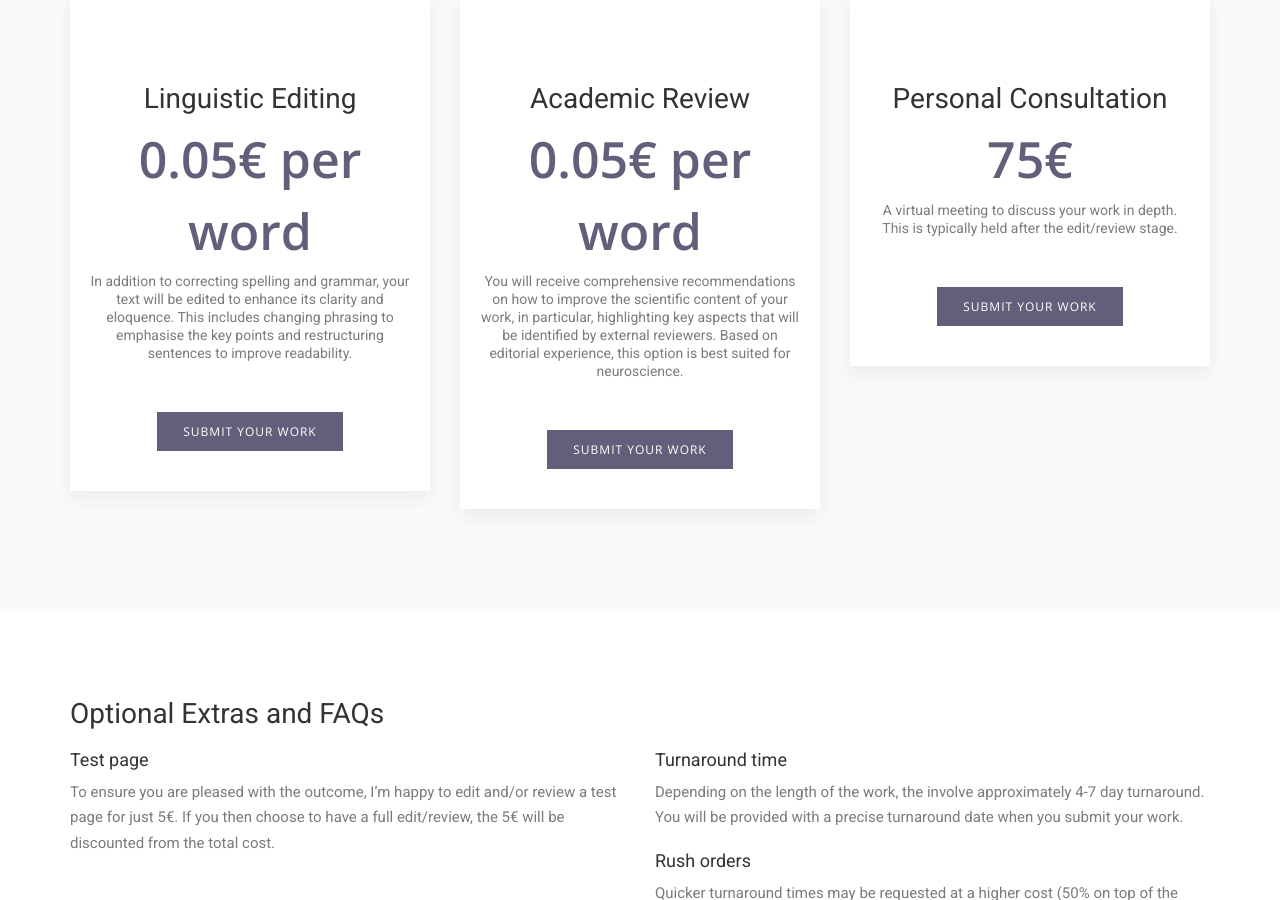
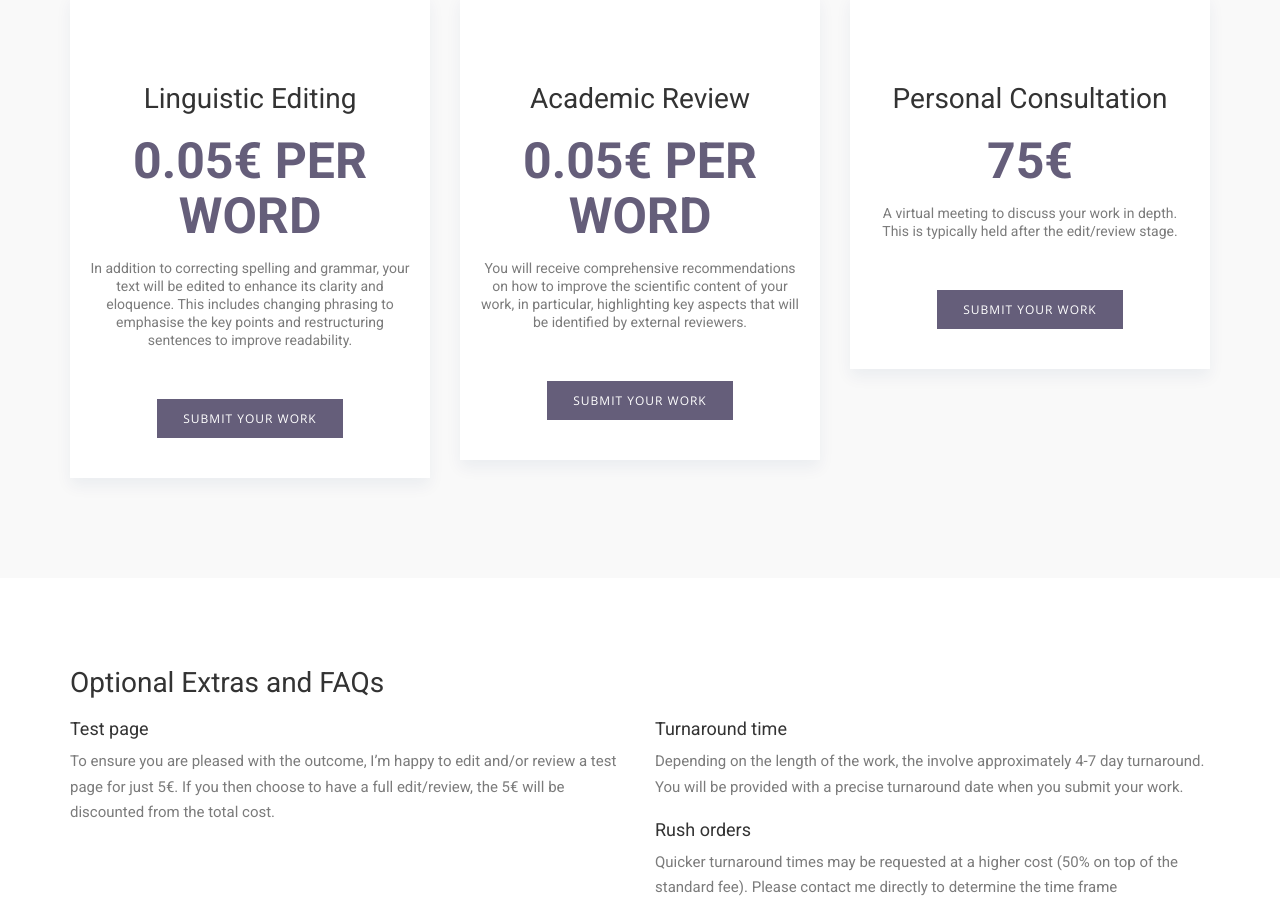
Before and after one commit to caseypaquola/caseypaquola.airspace.github.io, a Jekyll site: the page built from prices.html, in a window 1280 px wide and 900 px high, scrolled down 528 px. Built offline with Jekyll 4.4.1, drawn with Linux system fonts in a browser that asks for light colours; nearby versions of some CDN libraries; some web fonts are replaced.

Commit message:
Update prices.html

```diff
--- a/prices.html
+++ b/prices.html
@@ -28,7 +28,7 @@ permalink: /prices/
 					<!-- plan name & value -->
 					<div class="price-title">
 						<h2>Linguistic Editing</h2>
-						<strong class="value">0.05€ per word</strong>
+						<h3 class="value">0.05€ per word</h3>
 						<p>In addition to correcting spelling and grammar, your text will be edited to enhance its clarity and eloquence. This includes changing phrasing to emphasise the key points and restructuring sentences to improve readability.</p>
 					</div>
 					<!-- /plan name & value -->
@@ -47,8 +47,8 @@ permalink: /prices/
 					<!-- plan name & value -->
 					<div class="price-title">
 						<h2>Academic Review</h2>
-						<strong class="value">0.05€ per word</strong>
-						<p> You will receive comprehensive recommendations on how to improve the scientific content of your work, in particular, highlighting key aspects that will be identified by external reviewers. Based on editorial experience, this option is best suited for neuroscience. </p>
+						<h3 class="value">0.05€ per word</h3>
+						<p> You will receive comprehensive recommendations on how to improve the scientific content of your work, in particular, highlighting key aspects that will be identified by external reviewers. </p>
 					</div>
 					<!-- /plan name & value -->
 					<!-- Contact Us button -->
@@ -66,7 +66,7 @@ permalink: /prices/
 					<!-- plan name & value -->
 					<div class="price-title">
 						<h2>Personal Consultation</h2>
-						<strong class="value">75€</strong>
+						<h3 class="value">75€</h3>
 						<p>A virtual meeting to discuss your work in depth. This is typically held after the edit/review stage.</p>
 					</div>
 					<!-- /plan name & value -->
```
